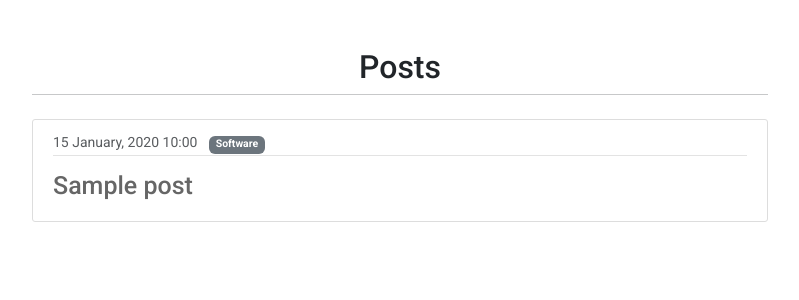
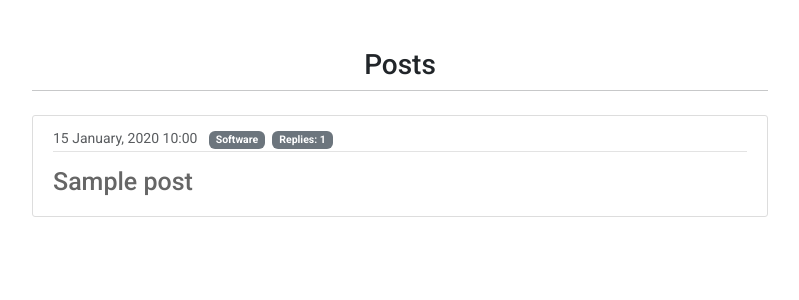
Before and after one commit to KafetzisThomas/UOI-StudyNotes, a Django app: page / in a window 1280 px wide. Shown: the part 57-357 px from the top of the page, without its empty margins (240-1039 px from the left). Run offline with Django 5.2, Linux system fonts and the light colour scheme; tables that the repository leaves empty hold one stand-in row (values such as "Sample post"); some libraries are stand-ins or nearby versions.

Commit message:
Display replies count next to each post

```diff
--- a/forum/templates/forum/posts.html
+++ b/forum/templates/forum/posts.html
@@ -3,7 +3,7 @@
 {% block title %}DIT-UOI Forum{% endblock title %}
 
 {% block page_header %}
-    <h2 class="text-center">Posts</h2>
+    <h3 class="text-center">Posts</h3>
     <div class="row">
         <div class="col">
             <hr class="mb-2 mt-0">
@@ -16,7 +16,7 @@
         <article class="media post-section mb-4">
             <div class="media-body">
                 <div class="post-metadata mb-2">
-                    <small class="text-muted">{{ post.timestamp|date:"d F, Y H:i" }} <span class="badge bg-secondary ms-2">{{ post.topic }}</span> </small>
+                    <small class="text-muted">{{ post.timestamp|date:"d F, Y H:i" }} <span class="badge bg-secondary ms-2">{{ post.topic }}</span> <span class="badge bg-secondary ms-1">Replies: {{ post.comments.all|length }}</span></small>
                 </div>
                 <h2><a class="post-name" href="{% url 'forum:post' post.id %}">{{ post.title }}</a></h2>
             </div>
```
